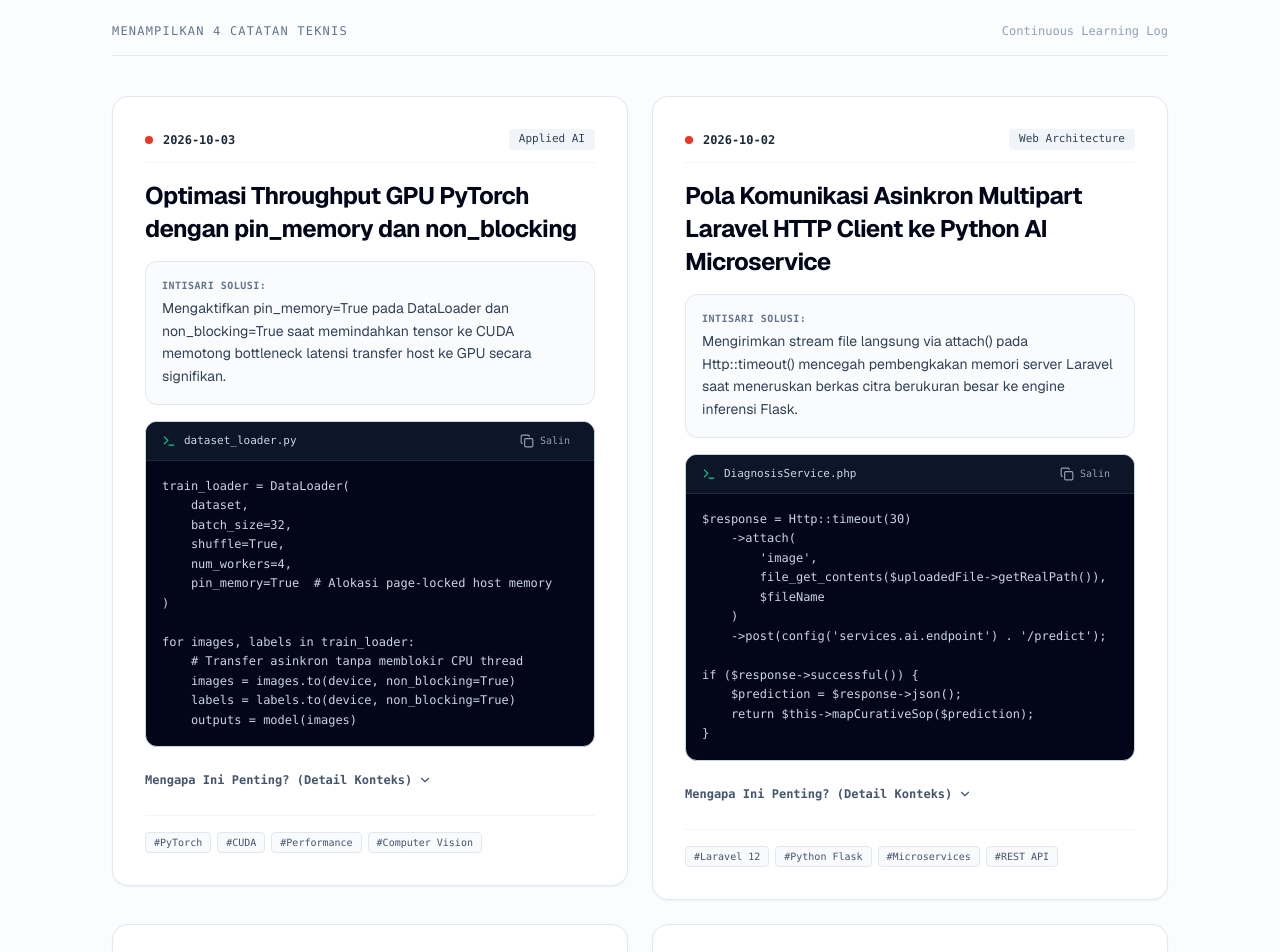
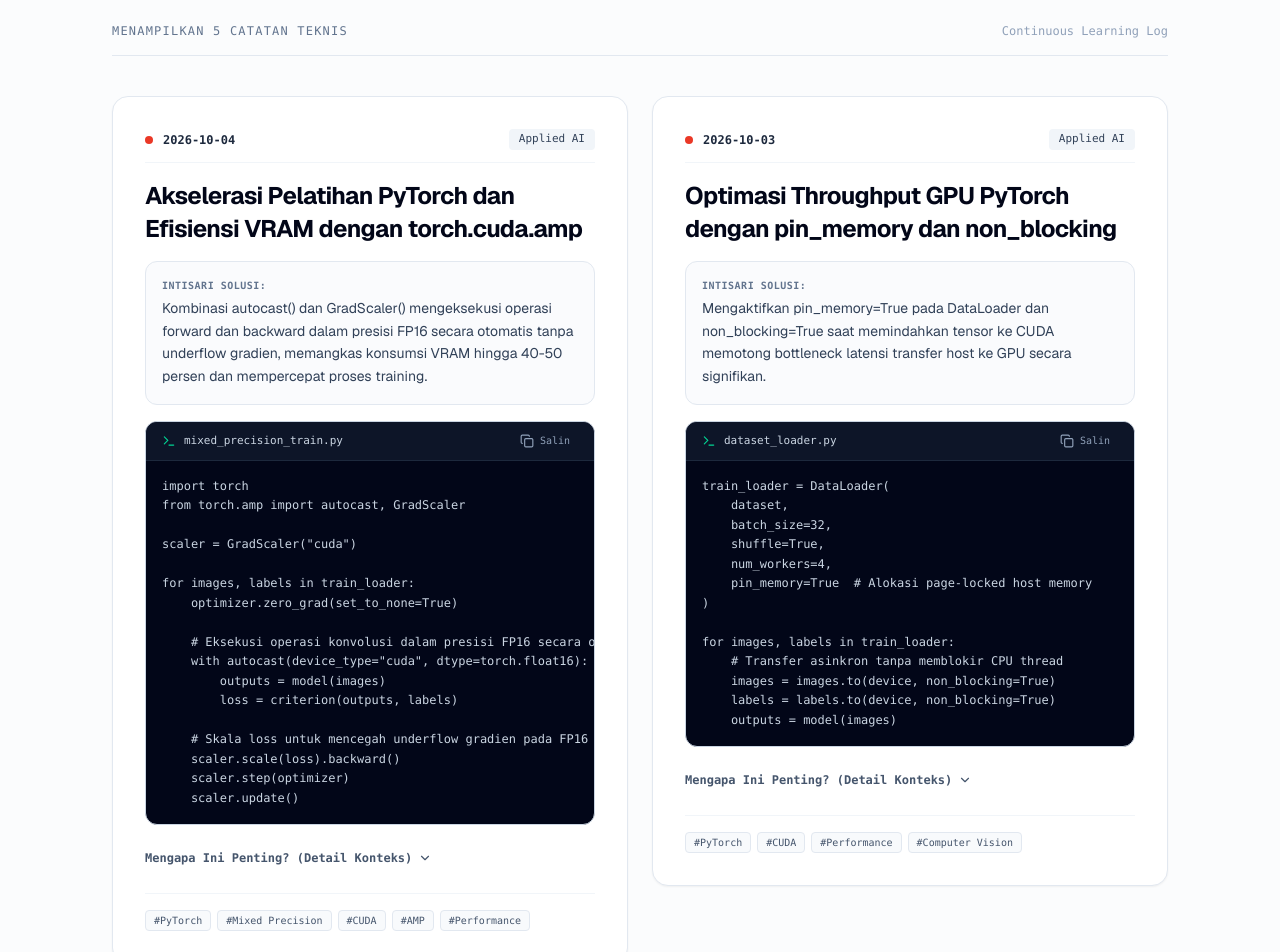
Before and after one commit to Myon2000/Personal-Porto, a Next.js app: page /til in a window 1280 px wide. Shown: the part 920-1872 px from the top of the page. Built offline with nearby package versions, Linux system fonts and the light colour scheme.

Commit message:
feat(til): add PyTorch mixed precision training note with torch.cuda.amp

```diff
--- a/src/data/til-data.ts
+++ b/src/data/til-data.ts
@@ -35,6 +35,49 @@ export const TIL_CATEGORIES = [
 ];
 
 export const TIL_ENTRIES: TilEntry[] = [
+  {
+    id: "2026-10-04-pytorch-amp-mixed-precision",
+    date: "2026-10-04",
+    category: "ai",
+    categoryLabel: {
+      id: "Applied AI",
+      en: "Applied AI",
+    },
+    title: {
+      id: "Akselerasi Pelatihan PyTorch dan Efisiensi VRAM dengan torch.cuda.amp",
+      en: "Accelerating PyTorch Training and VRAM Efficiency using torch.cuda.amp",
+    },
+    takeaway: {
+      id: "Kombinasi autocast() dan GradScaler() mengeksekusi operasi forward dan backward dalam presisi FP16 secara otomatis tanpa underflow gradien, memangkas konsumsi VRAM hingga 40-50 persen dan mempercepat proses training.",
+      en: "Pairing autocast() with GradScaler() executes forward and backward operations in FP16 mixed precision without numerical underflow, reducing GPU VRAM allocation by 40-50 percent while accelerating training loops.",
+    },
+    whyItMatters: {
+      id: "Pada model CNN seperti DenseNet-169 atau EfficientNet dengan batch size besar, FP16 mixed precision memungkinkan alokasi batch lebih optimal pada keterbatasan memori GPU tanpa mengorbankan akurasi konvergensi model.",
+      en: "For deep networks such as DenseNet-169 or EfficientNet, mixed precision unlocks higher batch throughput on GPU memory constraints without compromising empirical convergence accuracy.",
+    },
+    codeSnippet: {
+      language: "python",
+      fileName: "mixed_precision_train.py",
+      code: `import torch
+from torch.amp import autocast, GradScaler
+
+scaler = GradScaler("cuda")
+
+for images, labels in train_loader:
+    optimizer.zero_grad(set_to_none=True)
+
+    # Eksekusi operasi konvolusi dalam presisi FP16 secara otomatis
+    with autocast(device_type="cuda", dtype=torch.float16):
+        outputs = model(images)
+        loss = criterion(outputs, labels)
+
+    # Skala loss untuk mencegah underflow gradien pada FP16
+    scaler.scale(loss).backward()
+    scaler.step(optimizer)
+    scaler.update()`,
+    },
+    tags: ["PyTorch", "Mixed Precision", "CUDA", "AMP", "Performance"],
+  },
   {
     id: "2026-10-03-pytorch-pin-memory",
     date: "2026-10-03",
```
Also changed, not shown: 1 other file (tests, documents, lock files or other folders).
